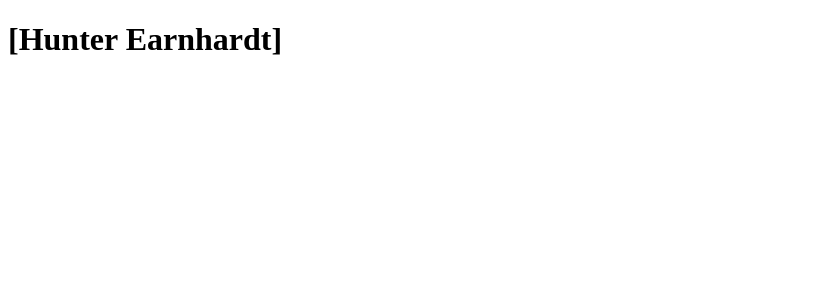
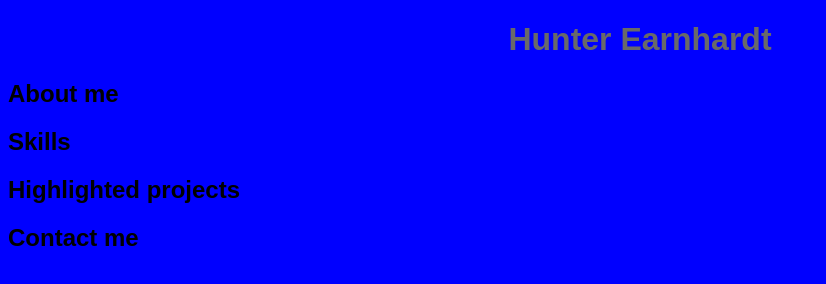
Before and after one commit to HunterEarnhardt/Computing-Repository, a plain HTML site: page index.html in a window 1280 px wide. Shown: the whole page, without its empty margins (0-826 px from the left). Drawn offline with Linux system fonts and the light colour scheme.

Commit message:
class style change

```diff
--- a/index.html
+++ b/index.html
@@ -1,9 +1,22 @@
 <!DOCTYPE html>
 <html>
-<head>
-<title>CSCE 190: [your name]</title>
-</head>
+    <head>
+        <title>CSCE 190: Hunter Earnhardt</title>
+        <link rel="stylesheet" href="styles.css">
+    </head>
 <body>
-<h1>[Hunter Earnhardt]</h1>
+    <h1> Hunter Earnhardt</h1>
+
+    <h2>About me</h2>
+    <div class="about"></div>
+
+    <h2>Skills</h2>
+    <div class="skills"></div>
+
+    <h2>Highlighted projects</h2>
+    <div class="projects"></div>
+
+    <h2>Contact me</h2>
+    <div class="contact"></div>
 </body>
 </html>
--- /dev/null
+++ b/styles.css
@@ -0,0 +1,8 @@
+body {
+    background-color: blue;
+    font-family: Arial, Helvetica, sans-serif;
+}
+h1 {
+    text-align: center;
+    color: dimgray;
+}
```
